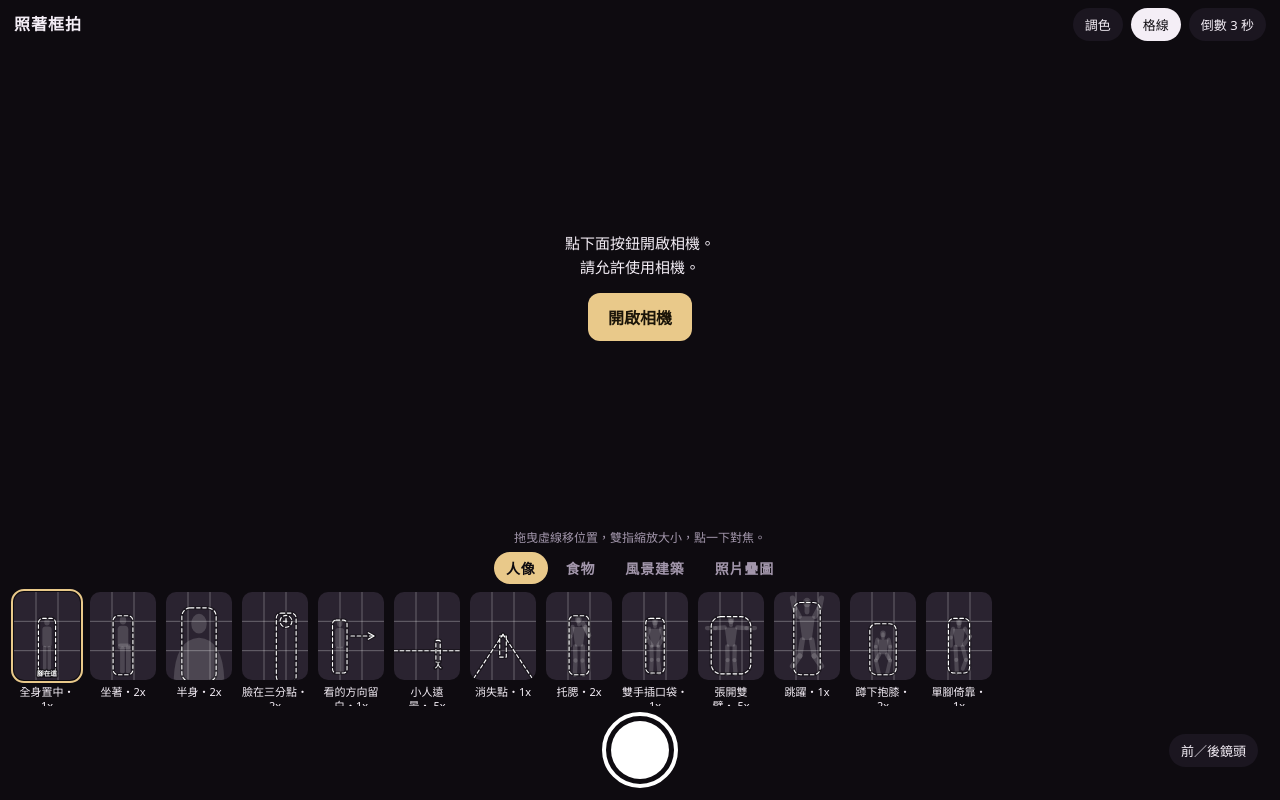
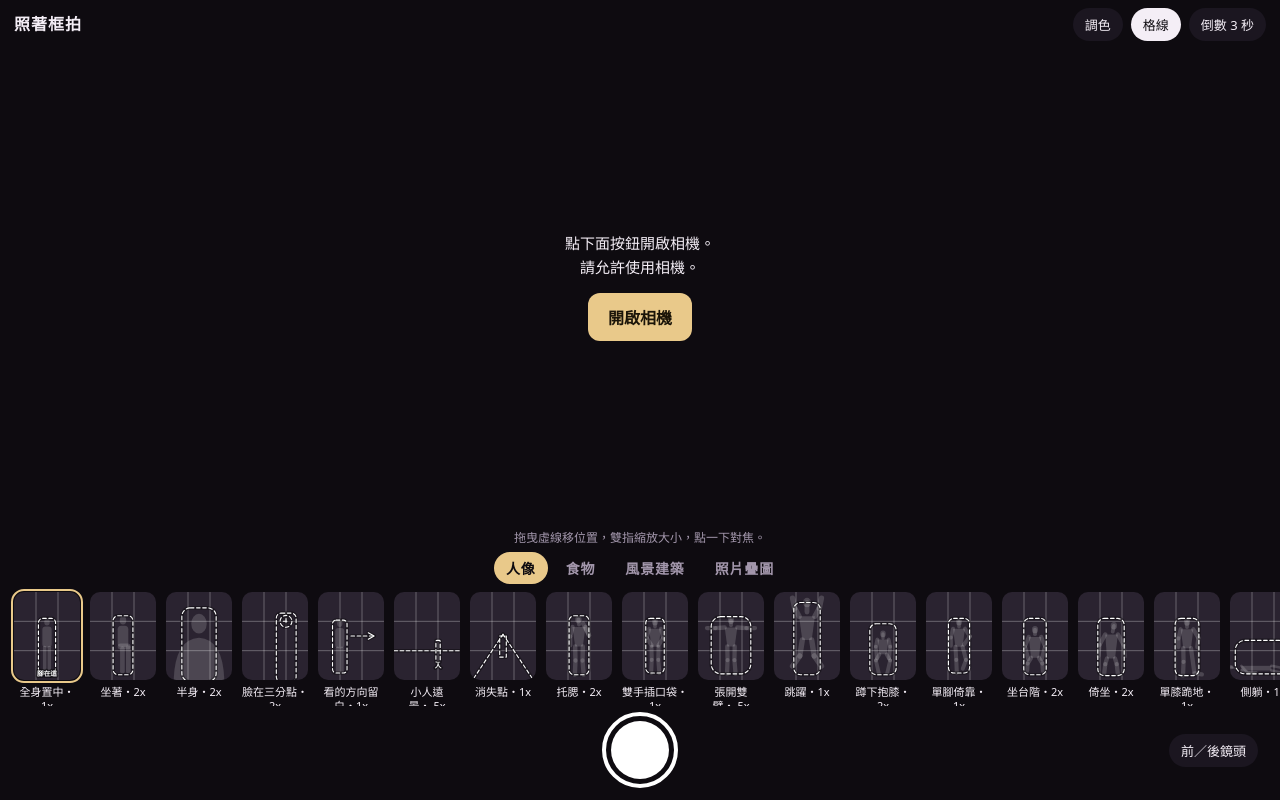
Before and after one commit to zinger85323/cam, a plain HTML site: page index.html in a window 1280 px wide. Drawn offline with Linux system fonts and the light colour scheme.

Commit message:
Add files via upload

```diff
--- a/index.html
+++ b/index.html
@@ -180,6 +180,12 @@ const TPL={
   {n:'跳躍',lens:'1',say:'膝蓋收起、手往上揮，在最高點按快門',s:[{k:'pose',name:'jump',x:.5,y1:.12,y2:.94},{k:'rect',x1:.3,y1:.12,x2:.7,y2:.94,round:1}]},
   {n:'蹲下抱膝',lens:'2',say:'蹲低，從斜上方往下拍',s:[{k:'pose',name:'crouch',x:.5,y1:.36,y2:.94},{k:'rect',x1:.3,y1:.36,x2:.7,y2:.94,round:1}]},
   {n:'單腳倚靠',lens:'1',say:'一腳屈起、手扶腰，重心放在另一腳',s:[{k:'pose',name:'leg',x:.5,y1:.3,y2:.92},{k:'rect',x1:.34,y1:.3,x2:.66,y2:.92,round:1}]},
+  {n:'坐台階',lens:'2',say:'坐在台階上，雙手放膝蓋，人稍微往前',s:[{k:'pose',name:'sitstep',x:.5,y1:.3,y2:.94},{k:'rect',x1:.33,y1:.3,x2:.67,y2:.94,round:1}]},
+  {n:'倚坐',lens:'2',say:'身體往後靠，腿伸直，從斜前方拍',s:[{k:'pose',name:'lean',x:.5,y1:.3,y2:.95},{k:'rect',x1:.3,y1:.3,x2:.7,y2:.95,round:1}]},
+  {n:'單膝跪地',lens:'1',say:'一膝著地，另一腳踩地，從高一點往下拍',s:[{k:'pose',name:'kneel',x:.5,y1:.3,y2:.95},{k:'rect',x1:.32,y1:.3,x2:.68,y2:.95,round:1}]},
+  {n:'側躺',lens:'1',say:'身體側躺在地上，手機放低到與人同高',s:[{k:'pose',name:'lying',x:.5,y1:.55,y2:.93},{k:'rect',x1:.08,y1:.55,x2:.92,y2:.93,round:1}]},
+  {n:'回頭走',lens:'1',say:'邊走邊回頭，腳步大一點，會有動感',s:[{k:'pose',name:'lookback',x:.5,y1:.3,y2:.94},{k:'rect',x1:.33,y1:.3,x2:.67,y2:.94,round:1}]},
+  {n:'拿咖啡',lens:'2',say:'一手拿杯子靠近胸口，看向旁邊',s:[{k:'pose',name:'coffee',x:.5,y1:.3,y2:.92},{k:'rect',x1:.34,y1:.3,x2:.66,y2:.92,round:1}]},
  ],
  food:[
   {n:'兩點',lens:'1',say:'主角一個圈，配角一個圈',s:[
@@ -244,6 +250,16 @@ const POSES={
   crouch:{hd:[0,.2],nk:[0,.28],sl:[-.11,.31],sr:[.11,.31],el:[-.14,.45],er:[.14,.45],ha:[-.12,.68],hb:[.12,.68],
     hl:[-.07,.6],hr:[.07,.6],kl:[-.14,.72],fl:[-.08,.98],kr:[.14,.72],fr:[.08,.98]},
   leg:{er:[.2,.33],hb:[.09,.48],kl:[-.05,.76],fl:[-.04,1],kr:[.13,.76],fr:[.07,.92]},   // one leg bent, hand on hip
+  sitstep:{hd:[0,.2],nk:[0,.28],sl:[-.11,.33],sr:[.11,.33],el:[-.18,.5],er:[.18,.5],ha:[-.12,.72],hb:[.12,.72],
+    hl:[-.07,.7],hr:[.07,.7],kl:[-.13,.8],kr:[.13,.8],fl:[-.14,.93],fr:[.14,.93]},   // sitting on steps, hands on knees
+  lean:{hd:[.05,.13],nk:[.03,.23],sl:[-.1,.28],sr:[.12,.28],el:[-.2,.46],er:[.22,.46],ha:[-.22,.66],hb:[.24,.66],
+    hl:[-.07,.7],hr:[.07,.7],kl:[-.1,.8],kr:[.1,.8],fl:[-.12,.97],fr:[.12,.97]},      // leaning back, legs stretched out
+  kneel:{hl:[-.065,.52],kl:[-.06,.76],fl:[-.07,1],hr:[.07,.52],kr:[.13,.96],fr:[.26,.98],er:[.2,.34],hb:[.18,.5]},  // one knee on the ground
+  lying:{hd:[-.95,.8],nk:[-.8,.84],sl:[-.65,.76],sr:[-.65,.9],el:[-.45,.98],er:[-.4,.96],ha:[-.25,.98],hb:[-.2,.95],
+    hl:[.25,.76],hr:[.25,.9],kl:[.55,.82],kr:[.55,.96],fl:[.85,.82],fr:[.85,.96]},  // lying on the side
+  lookback:{hd:[.05,.065],nk:[.03,.15],el:[-.2,.4],ha:[-.12,.5],er:[.2,.38],hb:[.12,.5],
+    kl:[-.12,.76],fl:[-.2,1],kr:[.12,.76],fr:[.2,.98]},                                  // walking, looking back over shoulder
+  coffee:{el:[-.15,.36],ha:[-.15,.5],er:[.16,.42],hb:[.02,.34]},                        // one hand raised to chest
 };
 function poseFig(g,cx,top,h,name){
   const P=Object.assign({},STAND,POSES[name]||{}),X=p=>cx+p[0]*h,Y=p=>top+p[1]*h,lw=h*.075;
```
